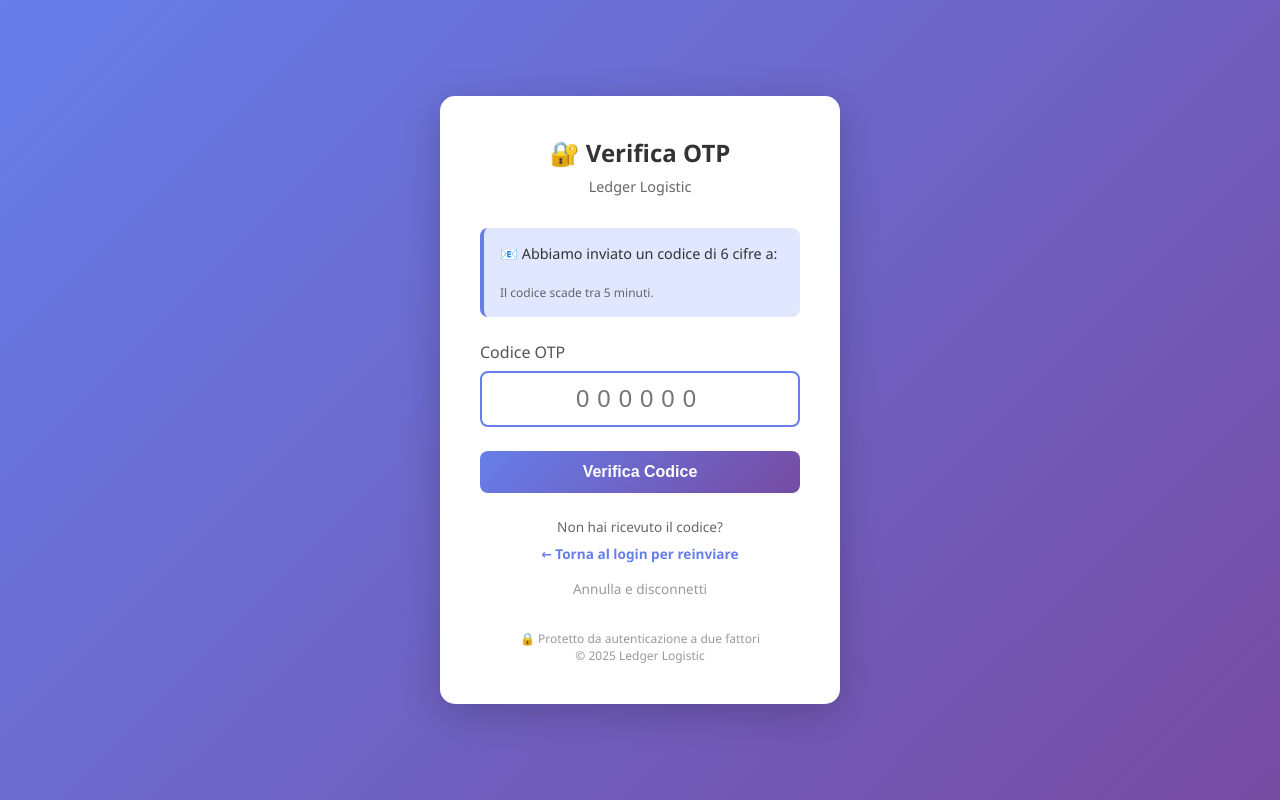
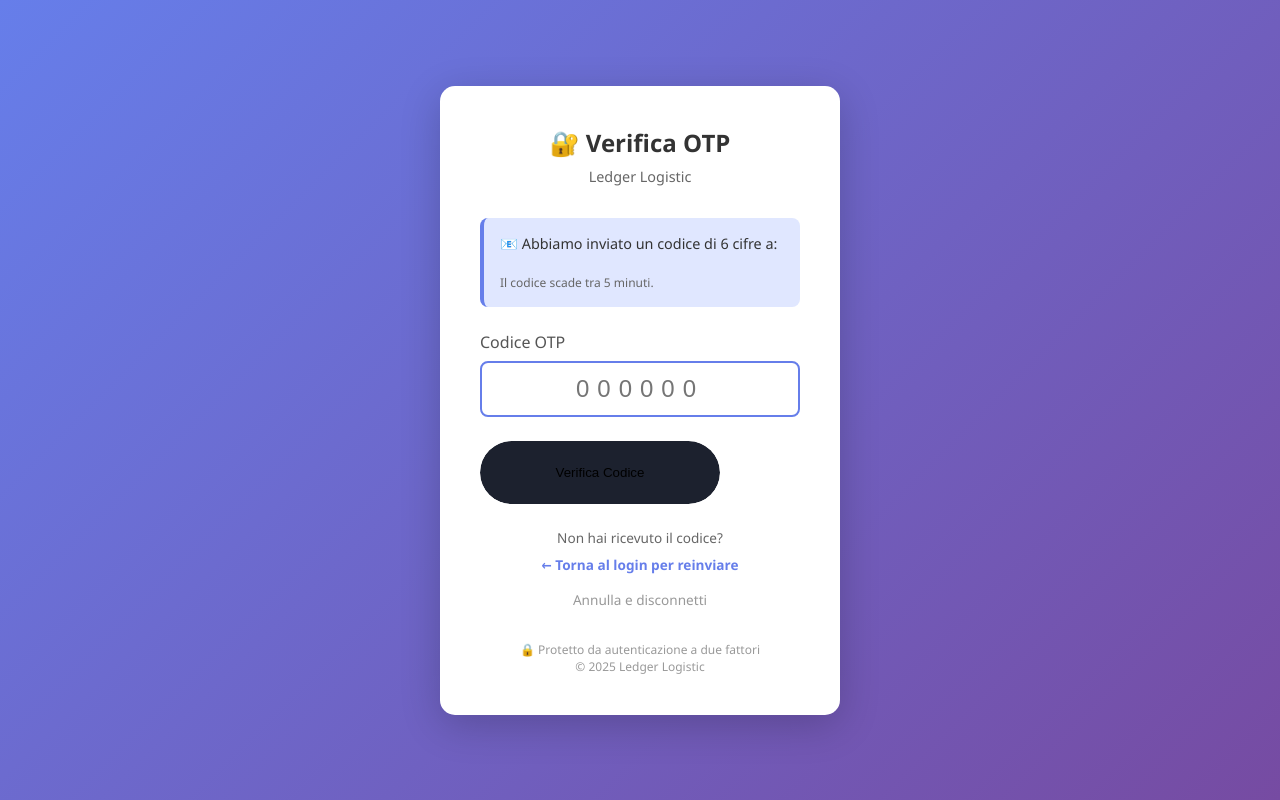
Before and after one commit to Bargi20/Software_security, a Django app: template app/Ledger_Logistic/templates/Ledger_Logistic/verify_otp.html in a window 1280 px wide. Run offline with Django 5.2, Linux system fonts and the light colour scheme; the template is opened without the code that fills it, so the values that code supplies are empty.

Commit message:
Aggiunta bottone non funzionante

```diff
--- a/app/Ledger_Logistic/templates/Ledger_Logistic/login.html
+++ b/app/Ledger_Logistic/templates/Ledger_Logistic/login.html
@@ -211,5 +211,6 @@
             <p>© 2025 Ledger Logistic</p>
         </div>
     </div>
+    <script src="https://code.jquery.com/jquery-3.6.0.min.js"></script>
 </body>
 </html>
--- a/app/Ledger_Logistic/templates/Ledger_Logistic/verify_otp.html
+++ b/app/Ledger_Logistic/templates/Ledger_Logistic/verify_otp.html
@@ -1,8 +1,11 @@
+{% load static %}
+
 <!DOCTYPE html>
 <html lang="it">
 <head>
     <meta charset="UTF-8">
     <meta name="viewport" content="width=device-width, initial-scale=1.0">
+    <link rel="stylesheet" href="{% static 'css/styleButton.css' %}">
     <title>Verifica OTP - Ledger Logistic</title>
     <style>
         * {
@@ -217,7 +220,7 @@
                 >
             </div>
 
-            <button type="submit" class="btn-verify">Verifica Codice</button>
+            <button type="submit" class="order">Verifica Codice</button>
 
             {% if otp_failed_attempts %}
                 <div class="attempts-counter {% if otp_failed_attempts >= 3 %}{% if otp_failed_attempts >= 4 %}danger{% else %}warning{% endif %}{% endif %}">
@@ -270,5 +273,6 @@
             this.value = numbers;
         });
     </script>
+    <script src="{% static 'js/button.js' %}"></script>
 </body>
 </html>
--- a/app/software_security/settings.py
+++ b/app/software_security/settings.py
@@ -65,7 +65,7 @@ MIDDLEWARE = [
 ]
 EMAIL_BACKEND = 'django.core.mail.backends.smtp.EmailBackend'
 EMAIL_HOST = os.getenv('EMAIL_HOST')
-EMAIL_PORT = int(os.getenv('EMAIL_PORT'))
+EMAIL_PORT = os.getenv('EMAIL_PORT')
 EMAIL_USE_TLS = True
 EMAIL_HOST_USER = os.getenv('EMAIL_HOST_USER')
 EMAIL_HOST_PASSWORD = os.getenv('EMAIL_HOST_PASSWORD')
@@ -141,6 +141,9 @@ USE_TZ = True
 # https://docs.djangoproject.com/en/6.0/howto/static-files/
 
 STATIC_URL = 'static/'
+STATICFILES_DIRS = [
+    BASE_DIR / 'static',
+]
 
 # Default primary key field type
 # https://docs.djangoproject.com/en/6.0/ref/settings/#default-auto-field
--- /dev/null
+++ b/app/static/css/styleButton.css
@@ -0,0 +1,442 @@
+:root {
+    /* --primary: #275EFE; */
+    --primary: #ef4444;
+    /* --primary-light: #7699FF; */
+    --primary-light: #f87171;
+    --dark: #1C212E;
+    --grey-dark: #3F4656;
+    --grey: #6C7486;
+    --grey-light: #CDD9ED;
+    --white: #FFF;
+    --green: #16BF78;
+    --sand: #fbbf24;
+    --sand-light: #fbbf24;
+  }
+
+  .order {
+    -webkit-appearance: none;
+       -moz-appearance: none;
+            appearance: none;
+    border: 0;
+    background: var(--dark);
+    position: relative;
+    height: 63px;
+    width: 240px;
+    padding: 0;
+    outline: none;
+    cursor: pointer;
+    border-radius: 32px;
+    -webkit-mask-image: -webkit-radial-gradient(white, black);
+    -webkit-tap-highlight-color: transparent;
+    overflow: hidden;
+    transition: transform 0.3s ease;
+  }
+  .order span {
+    --o: 1;
+    position: absolute;
+    left: 0;
+    right: 0;
+    text-align: center;
+    top: 19px;
+    line-height: 24px;
+    color: var(--white);
+    font-size: 16px;
+    font-weight: 500;
+    opacity: var(--o);
+    transition: opacity 0.3s ease;
+  }
+  .order span.default {
+    transition-delay: 0.3s;
+  }
+  .order span.success {
+    --offset: 16px;
+    --o: 0;
+  }
+  .order span.success svg {
+    width: 12px;
+    height: 10px;
+    display: inline-block;
+    vertical-align: top;
+    fill: none;
+    margin: 7px 0 0 4px;
+    stroke: var(--green);
+    stroke-width: 2;
+    stroke-linecap: round;
+    stroke-linejoin: round;
+    stroke-dasharray: 16px;
+    stroke-dashoffset: var(--offset);
+    transition: stroke-dashoffset 0.3s ease;
+  }
+  .order:active {
+    transform: scale(0.96);
+  }
+  .order .lines {
+    opacity: 0;
+    position: absolute;
+    height: 3px;
+    background: var(--white);
+    border-radius: 2px;
+    width: 6px;
+    top: 30px;
+    left: 100%;
+    box-shadow: 15px 0 0 var(--white), 30px 0 0 var(--white), 45px 0 0 var(--white), 60px 0 0 var(--white), 75px 0 0 var(--white), 90px 0 0 var(--white), 105px 0 0 var(--white), 120px 0 0 var(--white), 135px 0 0 var(--white), 150px 0 0 var(--white), 165px 0 0 var(--white), 180px 0 0 var(--white), 195px 0 0 var(--white), 210px 0 0 var(--white), 225px 0 0 var(--white), 240px 0 0 var(--white), 255px 0 0 var(--white), 270px 0 0 var(--white), 285px 0 0 var(--white), 300px 0 0 var(--white), 315px 0 0 var(--white), 330px 0 0 var(--white);
+  }
+  .order .back,
+  .order .box {
+    --start: var(--white);
+    --stop: var(--grey-light);
+    border-radius: 2px;
+    background: linear-gradient(var(--start), var(--stop));
+    position: absolute;
+  }
+  .order .truck {
+    width: 60px;
+    height: 41px;
+    left: 100%;
+    z-index: 1;
+    top: 11px;
+    position: absolute;
+    transform: translateX(24px);
+  }
+  .order .truck:before, .order .truck:after {
+    --r: -90deg;
+    content: "";
+    height: 2px;
+    width: 20px;
+    right: 58px;
+    position: absolute;
+    display: block;
+    background: var(--white);
+    border-radius: 1px;
+    transform-origin: 100% 50%;
+    transform: rotate(var(--r));
+  }
+  .order .truck:before {
+    top: 4px;
+  }
+  .order .truck:after {
+    --r: 90deg;
+    bottom: 4px;
+  }
+  .order .truck .back {
+    left: 0;
+    top: 0;
+    width: 60px;
+    height: 41px;
+    z-index: 1;
+  }
+  .order .truck .front {
+    overflow: hidden;
+    position: absolute;
+    border-radius: 2px 9px 9px 2px;
+    width: 26px;
+    height: 41px;
+    left: 60px;
+  }
+  .order .truck .front:before, .order .truck .front:after {
+    content: "";
+    position: absolute;
+    display: block;
+  }
+  .order .truck .front:before {
+    height: 13px;
+    width: 2px;
+    left: 0;
+    top: 14px;
+    background: linear-gradient(var(--grey), var(--grey-dark));
+  }
+  .order .truck .front:after {
+    border-radius: 2px 9px 9px 2px;
+    background: var(--primary);
+    width: 24px;
+    height: 41px;
+    right: 0;
+  }
+  .order .truck .front .window {
+    overflow: hidden;
+    border-radius: 2px 8px 8px 2px;
+    background: var(--primary-light);
+    transform: perspective(4px) rotateY(3deg);
+    width: 22px;
+    height: 41px;
+    position: absolute;
+    left: 2px;
+    top: 0;
+    z-index: 1;
+    transform-origin: 0 50%;
+  }
+  .order .truck .front .window:before, .order .truck .front .window:after {
+    content: "";
+    position: absolute;
+    right: 0;
+  }
+  .order .truck .front .window:before {
+    top: 0;
+    bottom: 0;
+    width: 14px;
+    background: var(--dark);
+  }
+  .order .truck .front .window:after {
+    width: 14px;
+    top: 7px;
+    height: 4px;
+    position: absolute;
+    background: rgba(255, 255, 255, 0.14);
+    transform: skewY(14deg);
+    box-shadow: 0 7px 0 rgba(255, 255, 255, 0.14);
+  }
+  .order .truck .light {
+    width: 3px;
+    height: 8px;
+    left: 83px;
+    transform-origin: 100% 50%;
+    position: absolute;
+    border-radius: 2px;
+    transform: scaleX(0.8);
+    background: #f0dc5f;
+  }
+  .order .truck .light:before {
+    content: "";
+    height: 4px;
+    width: 7px;
+    opacity: 0;
+    transform: perspective(2px) rotateY(-15deg) scaleX(0.94);
+    position: absolute;
+    transform-origin: 0 50%;
+    left: 3px;
+    top: 50%;
+    margin-top: -2px;
+    background: linear-gradient(90deg, #f0dc5f, rgba(240, 220, 95, 0.7), rgba(240, 220, 95, 0));
+  }
+  .order .truck .light.top {
+    top: 4px;
+  }
+  .order .truck .light.bottom {
+    bottom: 4px;
+  }
+  .order .box {
+    --start: var(--sand-light);
+    --stop: var(--sand);
+    width: 21px;
+    height: 21px;
+    right: 100%;
+    top: 21px;
+  }
+  .order .box:before, .order .box:after {
+    content: "";
+    top: 10px;
+    position: absolute;
+    left: 0;
+    right: 0;
+  }
+  .order .box:before {
+    height: 3px;
+    margin-top: -1px;
+    background: rgba(0, 0, 0, 0.1);
+  }
+  .order .box:after {
+    height: 1px;
+    background: rgba(0, 0, 0, 0.15);
+  }
+  .order.animate .default {
+    --o: 0;
+    transition-delay: 0s;
+  }
+  .order.animate .success {
+    --offset: 0;
+    --o: 1;
+    transition-delay: 7s;
+  }
+  .order.animate .success svg {
+    transition-delay: 7.3s;
+  }
+  .order.animate .truck {
+    -webkit-animation: truck 10s ease forwards;
+            animation: truck 10s ease forwards;
+  }
+  .order.animate .truck:before {
+    -webkit-animation: door1 2.4s ease forwards 0.3s;
+            animation: door1 2.4s ease forwards 0.3s;
+  }
+  .order.animate .truck:after {
+    -webkit-animation: door2 2.4s ease forwards 0.6s;
+            animation: door2 2.4s ease forwards 0.6s;
+  }
+  .order.animate .truck .light:before, .order.animate .truck .light:after {
+    -webkit-animation: light 10s ease forwards;
+            animation: light 10s ease forwards;
+  }
+  .order.animate .box {
+    -webkit-animation: box 10s ease forwards;
+            animation: box 10s ease forwards;
+  }
+  .order.animate .lines {
+    -webkit-animation: lines 10s ease forwards;
+            animation: lines 10s ease forwards;
+  }
+
+  @-webkit-keyframes truck {
+    10%, 30% {
+      transform: translateX(-164px);
+    }
+    40% {
+      transform: translateX(-104px);
+    }
+    60% {
+      transform: translateX(-224px);
+    }
+    75%, 100% {
+      transform: translateX(24px);
+    }
+  }
+
+  @keyframes truck {
+    10%, 30% {
+      transform: translateX(-164px);
+    }
+    40% {
+      transform: translateX(-104px);
+    }
+    60% {
+      transform: translateX(-224px);
+    }
+    75%, 100% {
+      transform: translateX(24px);
+    }
+  }
+  @-webkit-keyframes lines {
+    0%, 30% {
+      opacity: 0;
+      transform: scaleY(0.7) translateX(0);
+    }
+    35%, 65% {
+      opacity: 1;
+    }
+    70% {
+      opacity: 0;
+    }
+    100% {
+      transform: scaleY(0.7) translateX(-400px);
+    }
+  }
+  @keyframes lines {
+    0%, 30% {
+      opacity: 0;
+      transform: scaleY(0.7) translateX(0);
+    }
+    35%, 65% {
+      opacity: 1;
+    }
+    70% {
+      opacity: 0;
+    }
+    100% {
+      transform: scaleY(0.7) translateX(-400px);
+    }
+  }
+  @-webkit-keyframes light {
+    0%, 30% {
+      opacity: 0;
+      transform: perspective(2px) rotateY(-15deg) scaleX(0.88);
+    }
+    40%, 100% {
+      opacity: 1;
+      transform: perspective(2px) rotateY(-15deg) scaleX(0.94);
+    }
+  }
+  @keyframes light {
+    0%, 30% {
+      opacity: 0;
+      transform: perspective(2px) rotateY(-15deg) scaleX(0.88);
+    }
+    40%, 100% {
+      opacity: 1;
+      transform: perspective(2px) rotateY(-15deg) scaleX(0.94);
+    }
+  }
+  @-webkit-keyframes door1 {
+    30%, 50% {
+      transform: rotate(32deg);
+    }
+  }
+  @keyframes door1 {
+    30%, 50% {
+      transform: rotate(32deg);
+    }
+  }
+  @-webkit-keyframes door2 {
+    30%, 50% {
+      transform: rotate(-32deg);
+    }
+  }
+  @keyframes door2 {
+    30%, 50% {
+      transform: rotate(-32deg);
+    }
+  }
+  @-webkit-keyframes box {
+    8%, 10% {
+      transform: translateX(40px);
+      opacity: 1;
+    }
+    25% {
+      transform: translateX(112px);
+      opacity: 1;
+    }
+    26% {
+      transform: translateX(112px);
+      opacity: 0;
+    }
+    27%, 100% {
+      transform: translateX(0px);
+      opacity: 0;
+    }
+  }
+  @keyframes box {
+    8%, 10% {
+      transform: translateX(40px);
+      opacity: 1;
+    }
+    25% {
+      transform: translateX(112px);
+      opacity: 1;
+    }
+    26% {
+      transform: translateX(112px);
+      opacity: 0;
+    }
+    27%, 100% {
+      transform: translateX(0px);
+      opacity: 0;
+    }
+  }
+  html {
+    box-sizing: border-box;
+    -webkit-font-smoothing: antialiased;
+  }
+
+  * {
+    box-sizing: inherit;
+  }
+  *:before, *:after {
+    box-sizing: inherit;
+  }
+
+  body {
+    min-height: 100vh;
+    font-family: Roboto, Arial;
+    display: flex;
+    justify-content: center;
+    align-items: center;
+    background: white;
+  }
+  body .dribbble {
+    position: fixed;
+    display: block;
+    right: 20px;
+    bottom: 20px;
+  }
+  body .dribbble img {
+    display: block;
+    height: 28px;
+  }
--- /dev/null
+++ b/app/static/js/button.js
@@ -0,0 +1,12 @@
+$('.order').click(function (e) {
+
+    let button = $(this);
+
+    if (!button.hasClass('animate')) {
+      button.addClass('animate');
+      setTimeout(() => {
+        button.removeClass('animate');
+      }, 10000);
+    }
+
+  });
```
